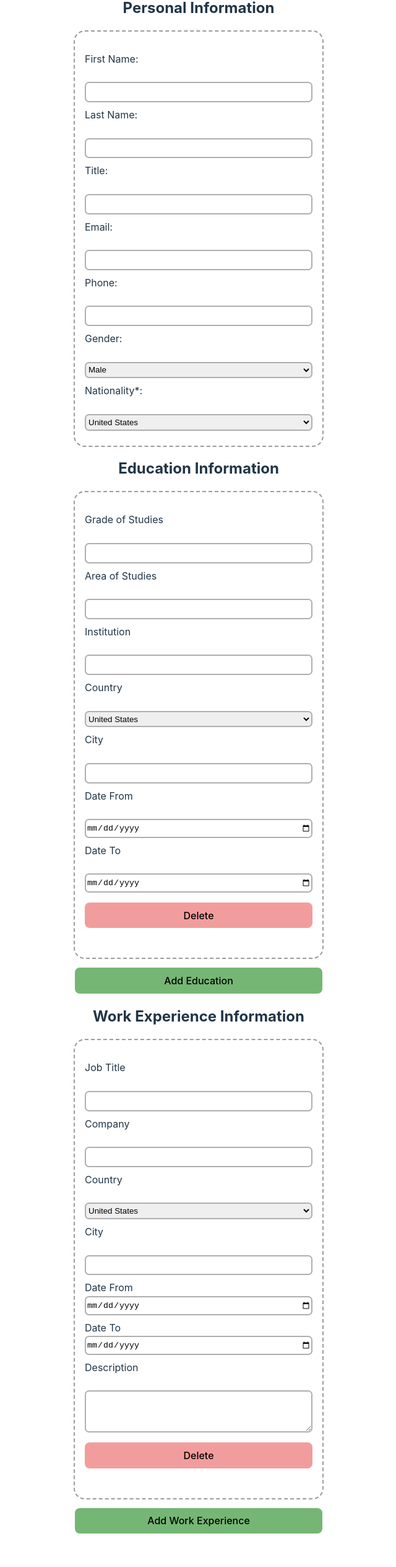
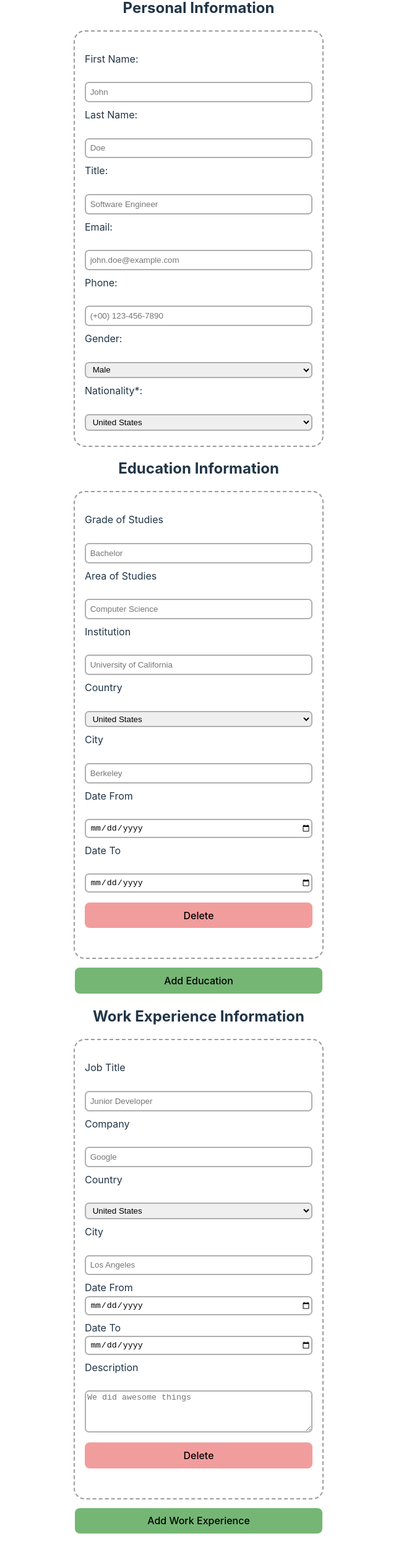
Before and after one commit to Andrefe91/react_project_cv, a React (Vite) app in the folder my_curriculum_vitae/: page / in a window 1280 px wide. Shown: the part 109-2637 px from the top of the page at 62% size, without its empty margins (319-959 px from the left). Built offline with nearby package versions, Linux system fonts and the light colour scheme.

Commit message:
Little adjustment to the style of the application

```diff
--- a/my_curriculum_vitae/src/components/JobExperience.jsx
+++ b/my_curriculum_vitae/src/components/JobExperience.jsx
@@ -13,6 +13,7 @@ export default function JobExperience({ userData, onChange, positionId, deleteFu
 					name={`experienceInfo.jobTitle.${positionId}`}
 					value={userExperienceInfo.jobTitle}
 					onChange={onChange}
+					placeholder="Junior Developer"
 					required
 				/>
 			</div>
@@ -25,6 +26,7 @@ export default function JobExperience({ userData, onChange, positionId, deleteFu
 					name={`experienceInfo.company.${positionId}`}
 					value={userExperienceInfo.company}
 					onChange={onChange}
+					placeholder="Google"
 					required
 				/>
 			</div>
@@ -314,6 +316,7 @@ export default function JobExperience({ userData, onChange, positionId, deleteFu
 					name={`experienceInfo.city.${positionId}`}
 					value={userExperienceInfo.city}
 					onChange={onChange}
+					placeholder="Los Angeles"
 					required
 				/>
 			</div>
@@ -349,6 +352,7 @@ export default function JobExperience({ userData, onChange, positionId, deleteFu
 					id={`${positionId}.descripton.experienceInfo`}
 					value={userExperienceInfo.description}
 					onChange={onChange}
+					placeholder="We did awesome things"
 					rows={4}
 					cols={40}
 					required
--- a/my_curriculum_vitae/src/components/PersonalInfo.jsx
+++ b/my_curriculum_vitae/src/components/PersonalInfo.jsx
@@ -14,6 +14,7 @@ export default function PersonalInfo({ userData, onChange }) {
 					value={userData.personalInfo.firstName}
 					onChange={onChange}
 					autoComplete="name"
+					placeholder="John"
 					required
 				/>
 			</div>
@@ -27,6 +28,7 @@ export default function PersonalInfo({ userData, onChange }) {
 					value={userData.personalInfo.lastName}
 					onChange={onChange}
 					autoComplete="family-name"
+					placeholder="Doe"
 					required
 				/>
 			</div>
@@ -39,6 +41,7 @@ export default function PersonalInfo({ userData, onChange }) {
 					name="personalInfo.title"
 					value={userData.personalInfo.title}
 					onChange={onChange}
+                    placeholder="Software Engineer"
 					required
 				/>
 			</div>
@@ -52,6 +55,7 @@ export default function PersonalInfo({ userData, onChange }) {
 					value={userData.personalInfo.email}
 					onChange={onChange}
 					autoComplete="email"
+					placeholder="john.doe@example.com"
 					required
 				/>
 			</div>
@@ -65,6 +69,7 @@ export default function PersonalInfo({ userData, onChange }) {
 					value={userData.personalInfo.phone}
 					onChange={onChange}
 					autoComplete="tel"
+					placeholder="(+00) 123-456-7890"
 					required
 				/>
 			</div>
--- a/my_curriculum_vitae/src/components/educationExperience.jsx
+++ b/my_curriculum_vitae/src/components/educationExperience.jsx
@@ -19,6 +19,7 @@ export default function EducationExperience({
 					name={`educationInfo.gradeOfStudies.${positionId}`}
                     value={userEducationInfo.gradeOfStudies}
 					onChange={onChange}
+					placeholder="Bachelor"
 					required
 				/>
 			</div>
@@ -31,6 +32,7 @@ export default function EducationExperience({
 					name={`educationInfo.areaOfStudies.${positionId}`}
                     value={userEducationInfo.areaOfStudies}
 					onChange={onChange}
+					placeholder="Computer Science"
 					required
 				/>
 			</div>
@@ -43,6 +45,7 @@ export default function EducationExperience({
 					name={`educationInfo.institution.${positionId}`}
                     value={userEducationInfo.institution}
 					onChange={onChange}
+					placeholder="University of California"
 					required
 				/>
 			</div>
@@ -332,6 +335,7 @@ export default function EducationExperience({
 					name={`educationInfo.city.${positionId}`}
                     value={userEducationInfo.city}
 					onChange={onChange}
+					placeholder="Berkeley"
 					required
 				/>
 			</div>
--- a/my_curriculum_vitae/src/components/navbar.jsx
+++ b/my_curriculum_vitae/src/components/navbar.jsx
@@ -4,7 +4,7 @@ export default function NavBar() {
     return (
         <nav>
             <p>
-                [  Your Curriculum, this time, more vitae  ]
+                [  Your Curriculum, this time more... Reactive  ]
             </p>
         </nav>
     )
--- a/my_curriculum_vitae/src/styles/App.css
+++ b/my_curriculum_vitae/src/styles/App.css
@@ -19,6 +19,17 @@
 }
 .logo.react:hover {
   filter: drop-shadow(0 0 2em #61dafbaa);
+}
+
+.appMode {
+  border-color: #ff8533;
+  transition: background-color 0.4s ease-in-out;
+
+  &:hover {
+    border-color: #ff8533;
+    background-color: #df7f40;
+
+  }
 }
 
 @keyframes logo-spin {
--- a/my_curriculum_vitae/src/styles/index.css
+++ b/my_curriculum_vitae/src/styles/index.css
@@ -92,6 +92,7 @@ hr {
   height: 2em;
   border: 2px solid rgb(175, 175, 175);
   border-radius: 0.5em;
+  padding-left: 0.5em;
 }
 
 .delete {
```
